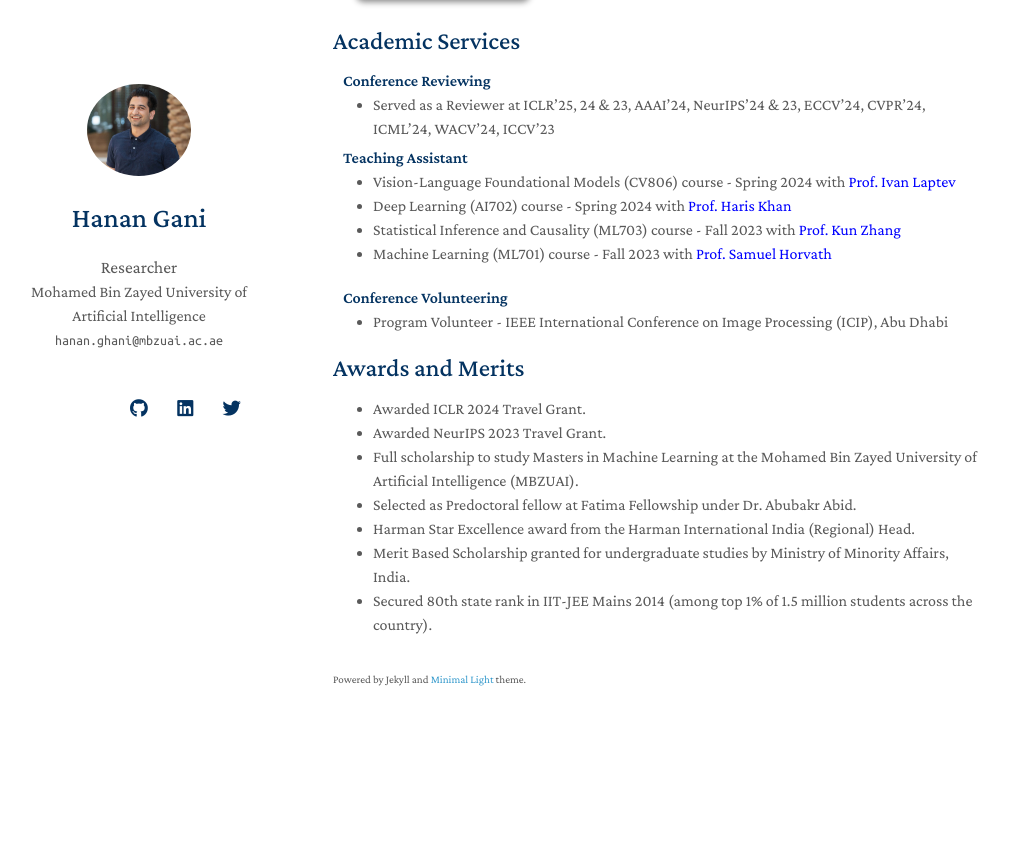
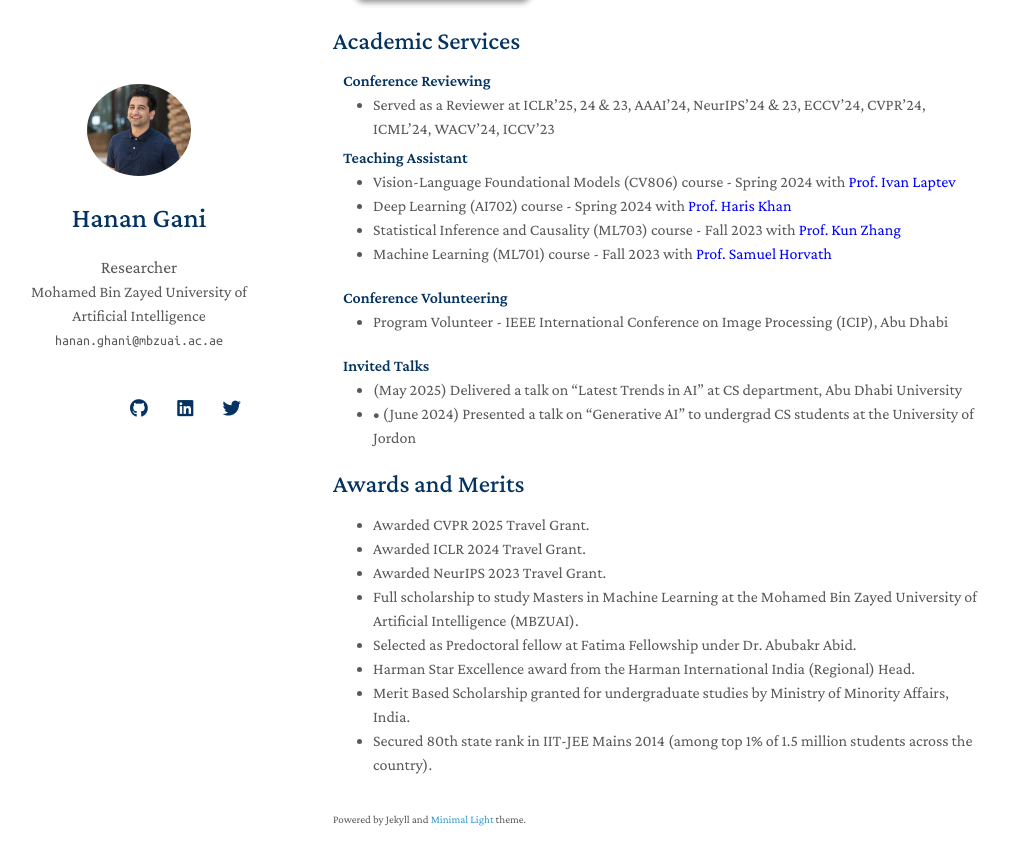
Before and after one commit to muhammadsaadkhankor/muhammadsaadkhankor.github.io, a Jekyll site: the page built from index.md, in a window 1280 px wide and 900 px high, scrolled down 3537 px. Shown: the top 865 px of the window, without its empty margins (137-1146 px from the left). Built offline with Jekyll 4.4.1, drawn with Linux system fonts in a browser that asks for light colours; nearby versions of some CDN libraries; a style sheet for code colours, icons or effects is not loaded; our own code applies the rules of GitHub Pages for plain Markdown files; before the commit the page ends 4297 px from its top, so only the background shows below that.

Commit message:
Update services.md

```diff
--- a/_includes/services.md
+++ b/_includes/services.md
@@ -19,12 +19,18 @@
   <li><autocolor>Program Volunteer -  IEEE International Conference on Image Processing (ICIP), Abu Dhabi</autocolor></li>
 </ul>
 
+<h4 style="margin:0 10px 0;">Invited Talks</h4>
+<ul style="margin:0 0 20px;">
+  <li><autocolor>(May 2025) Delivered a talk on “Latest Trends in AI” at CS department, Abu Dhabi University</autocolor></li>
+  <li><autocolor>• (June 2024) Presented a talk on “Generative AI” to undergrad CS students at the University of Jordon</autocolor></li>
+</ul>
+
 ## Awards and Merits
 
 <!-- <h4 style="margin:0 10px 0;">Work Experience</h4> -->
 
 <ul style="margin:0 0 5px;">
-
+  <li><a href="https://nips.cc/"><autocolor>Awarded CVPR 2025 Travel Grant.</autocolor></a></li>
   <li><a href="https://nips.cc/"><autocolor>Awarded ICLR 2024 Travel Grant.</autocolor></a></li>
   <li><a href="https://nips.cc/"><autocolor>Awarded NeurIPS 2023 Travel Grant.</autocolor></a></li>
   <li><a href="http://www.mbzuai.ac.ae"><autocolor>Full scholarship to study Masters in Machine Learning at the Mohamed Bin Zayed University of Artificial Intelligence (MBZUAI).</autocolor></a></li>
```
